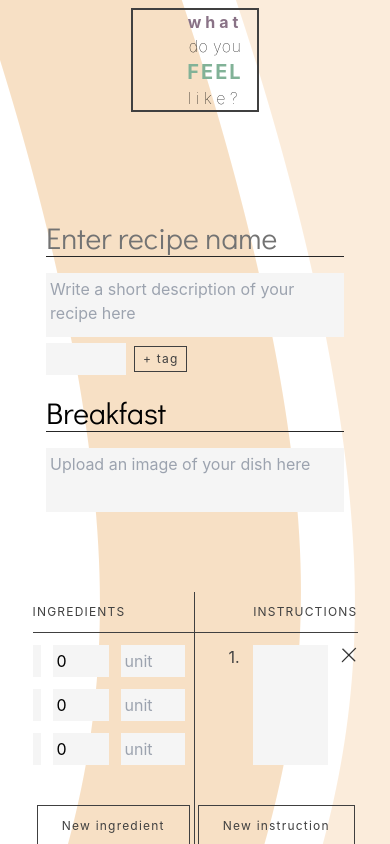
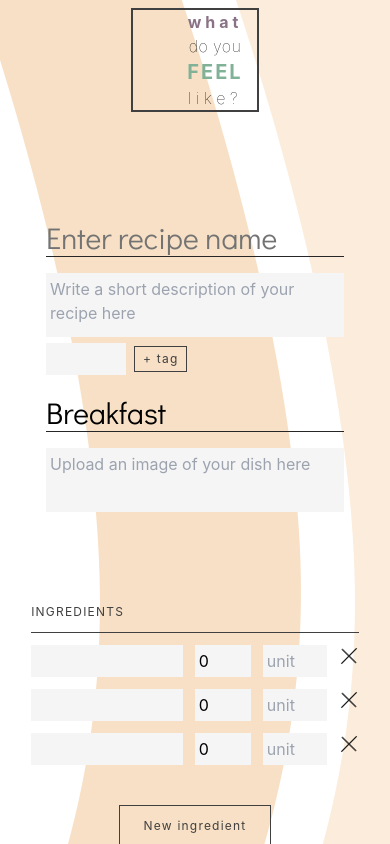
Before and after one commit to Johngn/recipes, a Next.js app: page /add-recipe in a window 390 px wide. Shown: the top 844 px of the page. Built offline with nearby package versions, Linux system fonts and the light colour scheme.

Commit message:
bottom add recipe page responsive

```diff
--- a/src/components/editRecipe.tsx
+++ b/src/components/editRecipe.tsx
@@ -192,7 +192,7 @@ const EditRecipe: FunctionComponent<EditProps> = ({
                   onChange={e => setDescription(e.target.value)}
                 />
               </div>
-              <div className="w-80 flex flex-wrap">
+              <div className="w-full lg:w-80 flex flex-wrap">
                 {tags.map((tag, i) => (
                   <button
                     key={i}
@@ -240,8 +240,8 @@ const EditRecipe: FunctionComponent<EditProps> = ({
               </div>
             </div>
           </section>
-          <section className="max-w-6xl w-10/12 mt-20 mx-auto flex animate-[appear3_1.7s_ease_1]">
-            <div className="w-1/2 border-r border-neutral-700 text-center">
+          <section className="max-w-6xl w-11/12 mt-20 mx-auto flex flex-col lg:flex-row animate-[appear3_1.7s_ease_1]">
+            <div className="w-11/12 mx-auto md:w-3/4 lg:mx-0 mb-10 lg:mb-0 lg:w-1/2 lg:border-r border-neutral-700 text-center">
               <div className="sticky top-8">
                 <h2 className="py-3 text-xs text-left tracking-widest border-b border-neutral-700 text-neutral-700  uppercase">
                   Ingredients
@@ -249,7 +249,7 @@ const EditRecipe: FunctionComponent<EditProps> = ({
                 {ingredients.map(({ name, amount, unit }, i) => (
                   <div key={i} className="mt-3 flex items-start">
                     <input
-                      className="w-[calc(100%-13rem)] p-1 bg-neutral-100 transition duration-300 hover:bg-neutral-200 focus:bg-neutral-200"
+                      className="w-[calc(100%-11rem)] lg:w-[calc(100%-13rem)] p-1 bg-neutral-100 transition duration-300 hover:bg-neutral-200 focus:bg-neutral-200"
                       value={name}
                       name="name"
                       onChange={e => updateIngredientsArray(e, i)}
@@ -271,7 +271,7 @@ const EditRecipe: FunctionComponent<EditProps> = ({
                     />
                     <button
                       onClick={() => onDeleteIngredient(i)}
-                      className="ml-3 mr-8"
+                      className="ml-3 lg:mr-8"
                     >
                       <Image
                         className="rotate-45"
@@ -291,16 +291,15 @@ const EditRecipe: FunctionComponent<EditProps> = ({
                 </button>
               </div>
             </div>
-
-            <div className="w-1/2 text-center">
+            <div className="mx-auto w-11/12 md:w-3/4 lg:w-1/2 lg:mx-0 text-center">
               <h2 className="py-3 text-xs tracking-widest border-b border-neutral-700 text-neutral-700  uppercase text-right">
                 Instructions
               </h2>
               {directions.map(({ text }, i) => (
                 <div key={i} className="mt-3 flex items-start">
-                  <h2 className="ml-8 w-4 text-neutral-700">{i + 1}.</h2>
+                  <h2 className="lg:ml-8 w-4 text-neutral-700">{i + 1}.</h2>
                   <textarea
-                    className="w-[calc(100%-5rem)] h-[7.5rem] ml-3 p-1 bg-neutral-100 resize-none transition duration-300 hover:bg-neutral-200 focus:bg-neutral-200"
+                    className="w-[calc(100%-3rem)] h-[7.5rem] ml-3 p-1 bg-neutral-100 resize-none transition duration-300 hover:bg-neutral-200 focus:bg-neutral-200"
                     value={text}
                     onChange={e => updateDirectionsArray(e, i)}
                   />
```
